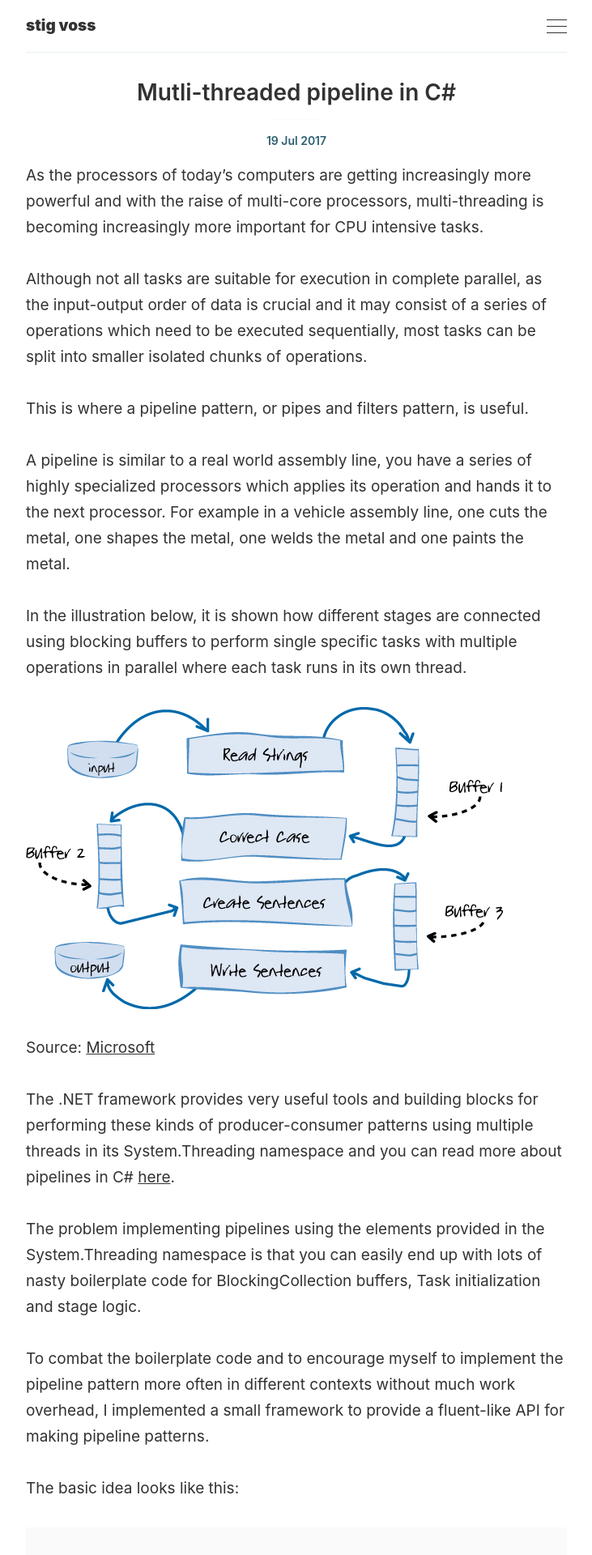
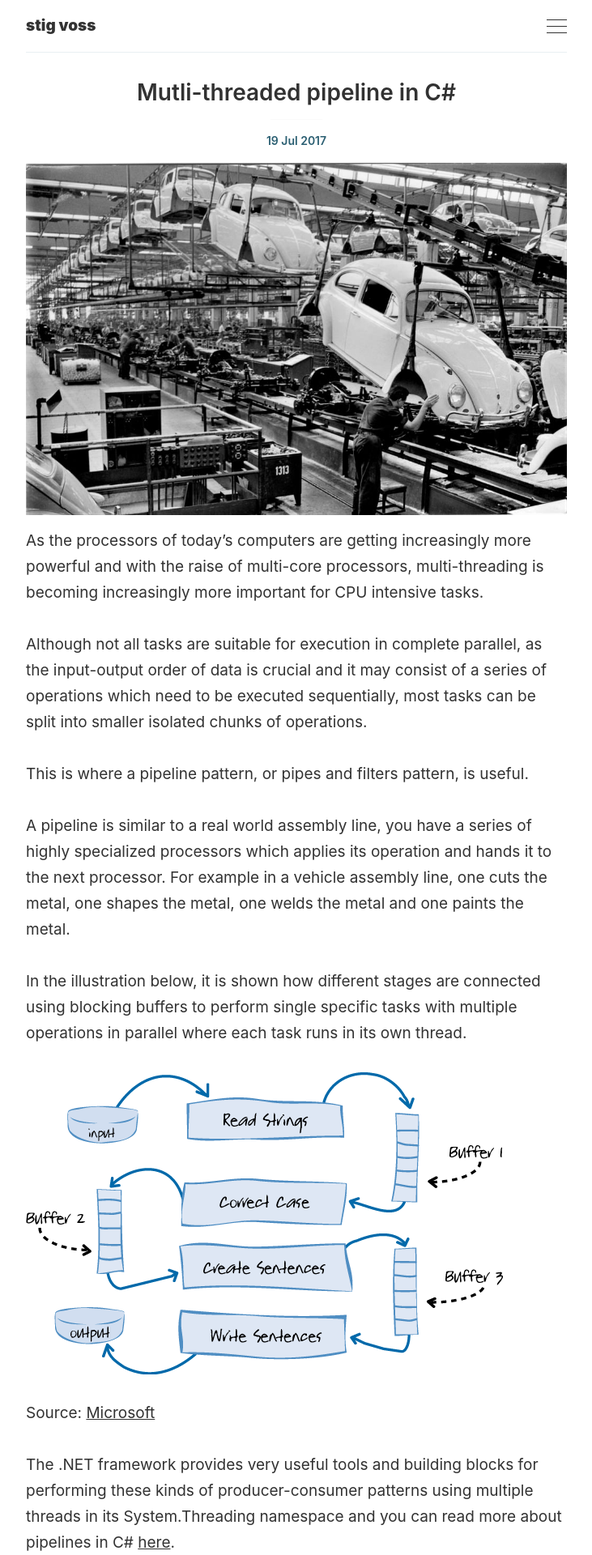
Before and after one commit to stigvoss/stigvoss.github.io-old, a Jekyll site: the page built from _posts/2017-07-19-net-threaded-pipeline.md, in a window 1280 px wide. Shown: the top 1920 px of the page at 81% size, without its empty margins (274-1005 px from the left). Built offline with Jekyll 4.4.1, drawn with Linux system fonts in a browser that asks for light colours.

Commit message:
Add assembly line image to pipeline post.

```diff
--- a/_posts/2017-07-19-net-threaded-pipeline.md
+++ b/_posts/2017-07-19-net-threaded-pipeline.md
@@ -3,6 +3,7 @@ layout: post
 title: Mutli-threaded pipeline in C#
 tags: [.NET, C#, Threading, Code example, Toolbox, Github]
 categories: [Programming, .NET]
+image: '/images/posts/assembly-line.jpg'
 ---
 
 As the processors of today's computers are getting increasingly more  powerful and with the raise of multi-core processors, multi-threading is becoming increasingly more important for CPU intensive tasks.
```
Also changed, not shown: images/posts/assembly-line.jpg (added).
